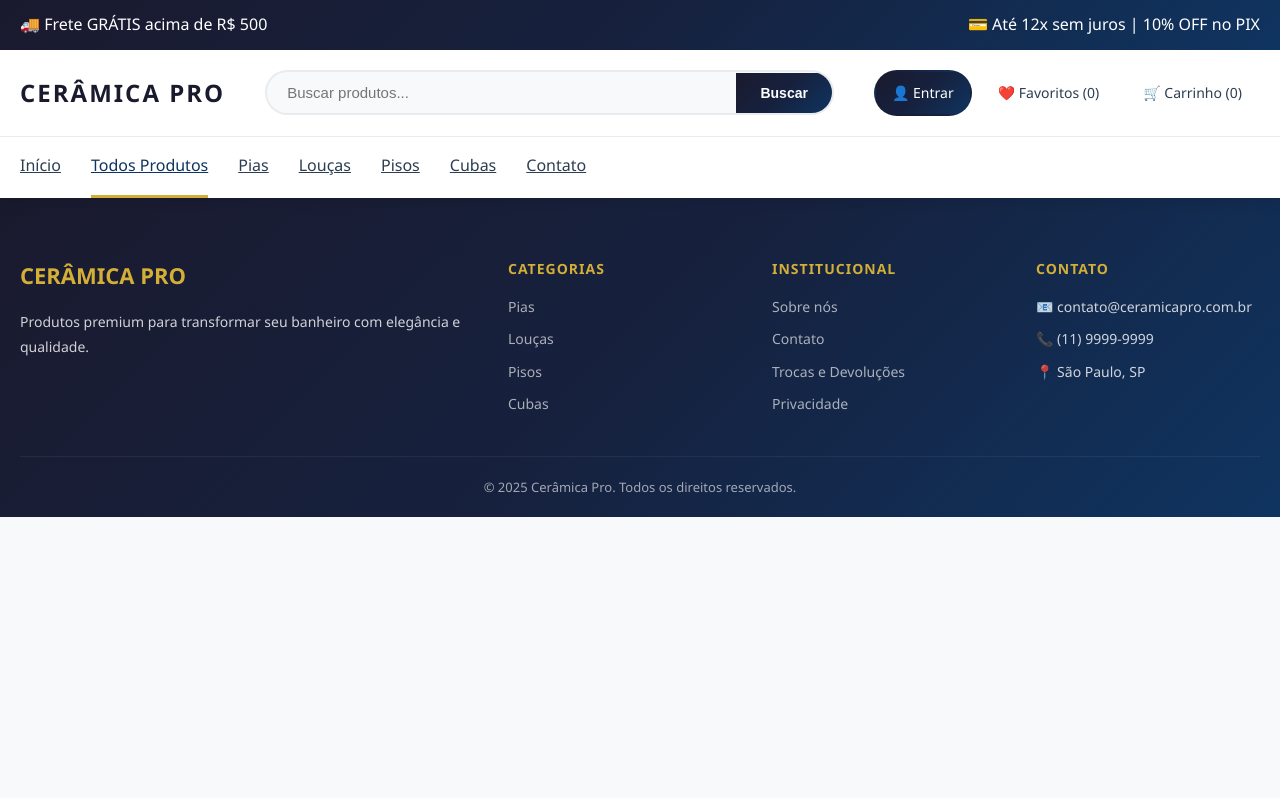
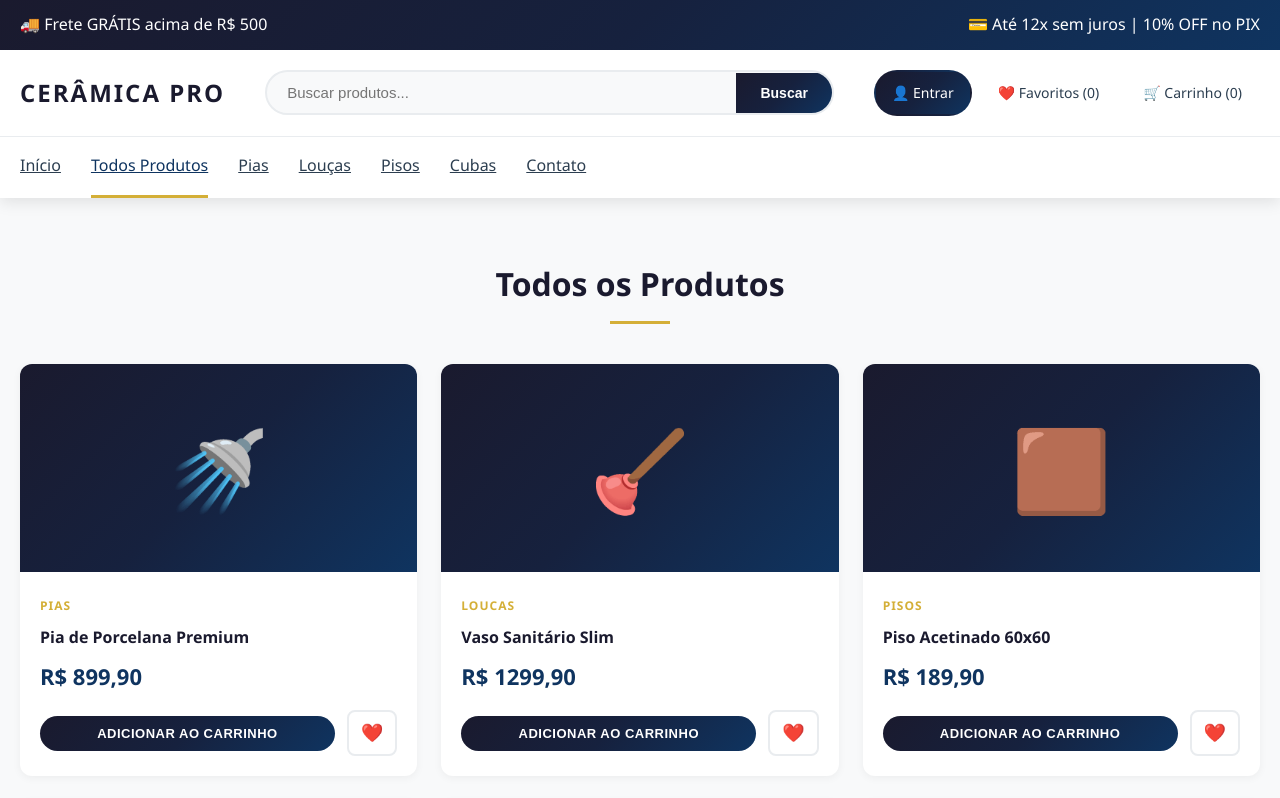
Before and after one commit to BrunoDev111/Loja-de-ceramica, a React (Vite) app: page /produtos in a window 1280 px wide. Shown: the top 798 px of the page. Built offline with nearby package versions, Linux system fonts and the light colour scheme.

Commit message:
aba produtos

```diff
--- a/src/App.tsx
+++ b/src/App.tsx
@@ -6,6 +6,7 @@ import Header from './components/Header'
 import Navigation from './components/Navigation'
 import Footer from './components/Footer'
 import Home from './pages/Home'
+import Produtos from './pages/Produtos'
 
 export default function App() {
   const [cartCount, setCartCount] = useState(0)
@@ -35,6 +36,15 @@ export default function App() {
               />
             }
           />
+          <Route
+            path="/produtos"
+            element={
+              <Produtos
+                onAddToCart={() => setCartCount(c => c + 1)}
+                onAddToFav={() => setFavCount(f => f + 1)}
+              />
+            }
+          />
         </Routes>
       </main>
 
--- /dev/null
+++ b/src/pages/Produtos.tsx
@@ -0,0 +1,54 @@
+const allProducts = [
+  { id: 1, name: 'Pia de Porcelana Premium', price: 899.90, category: 'pias', emoji: '🚿' },
+  { id: 2, name: 'Vaso Sanitário Slim', price: 1299.90, category: 'loucas', emoji: '🪠' },
+  { id: 3, name: 'Piso Acetinado 60x60', price: 189.90, category: 'pisos', emoji: '🟫' },
+  { id: 4, name: 'Cuba de Embutir Oval', price: 459.90, category: 'cubas', emoji: '🫙' },
+  { id: 5, name: 'Pia de Pedra Natural', price: 1599.90, category: 'pias', emoji: '🚿' },
+  { id: 6, name: 'Piso Porcelanato Mármore', price: 289.90, category: 'pisos', emoji: '🟫' },
+  { id: 7, name: 'Cuba de Apoio Redonda', price: 389.90, category: 'cubas', emoji: '🫙' },
+  { id: 8, name: 'Vaso Sanitário Caixa Alta', price: 899.90, category: 'loucas', emoji: '🪠' },
+]
+
+interface ProdutosProps {
+  onAddToCart: () => void
+  onAddToFav: () => void
+}
+
+export default function Produtos({ onAddToCart, onAddToFav }: ProdutosProps) {
+  const params = new URLSearchParams(window.location.search)
+  const cat = params.get('cat') || ''
+
+  const filtered = cat
+    ? allProducts.filter(p => p.category === cat)
+    : allProducts
+
+  return (
+    <section className="featured-products">
+      <div className="container">
+        <h2 className="section-title">
+          {cat ? cat.charAt(0).toUpperCase() + cat.slice(1) : 'Todos os Produtos'}
+        </h2>
+        <div className="products-grid">
+          {filtered.map(product => (
+            <div key={product.id} className="product-card">
+              <div className="product-image">{product.emoji}</div>
+              <div className="product-info">
+                <span className="product-category">{product.category}</span>
+                <h3 className="product-name">{product.name}</h3>
+                <p className="product-price">
+                  R$ {product.price.toFixed(2).replace('.', ',')}
+                </p>
+                <div className="product-actions">
+                  <button className="btn btn-primary" onClick={onAddToCart}>
+                    Adicionar ao Carrinho
+                  </button>
+                  <button className="btn-fav" onClick={onAddToFav}>❤️</button>
+                </div>
+              </div>
+            </div>
+          ))}
+        </div>
+      </div>
+    </section>
+  )
+}
```
